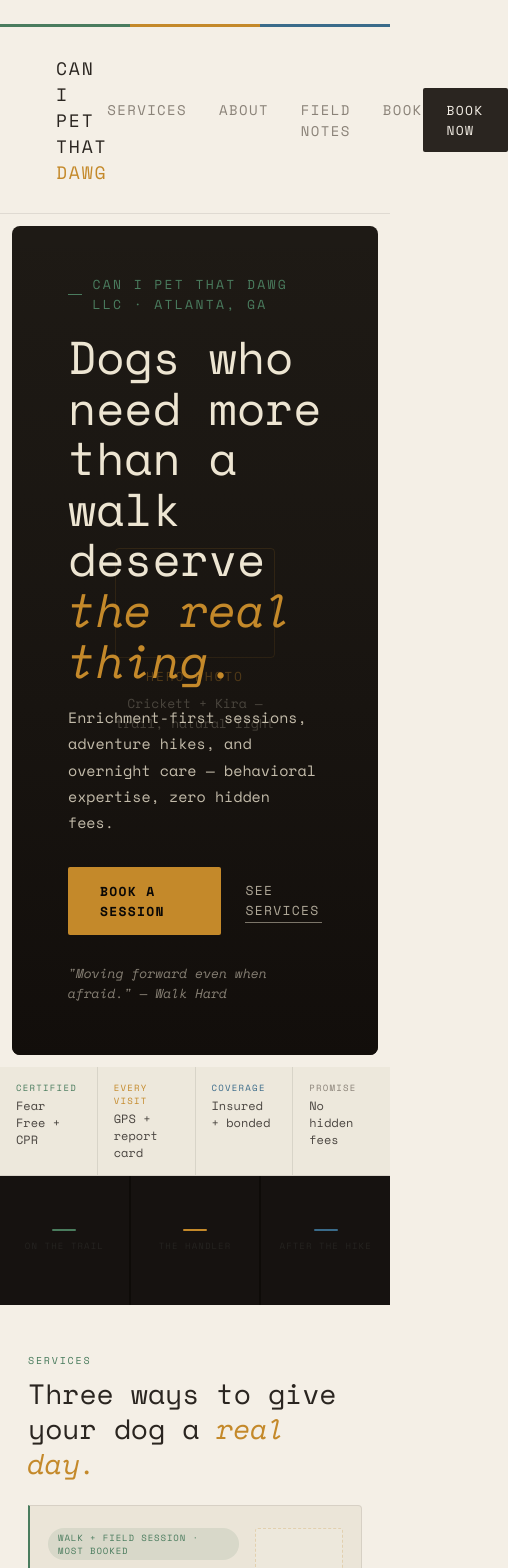
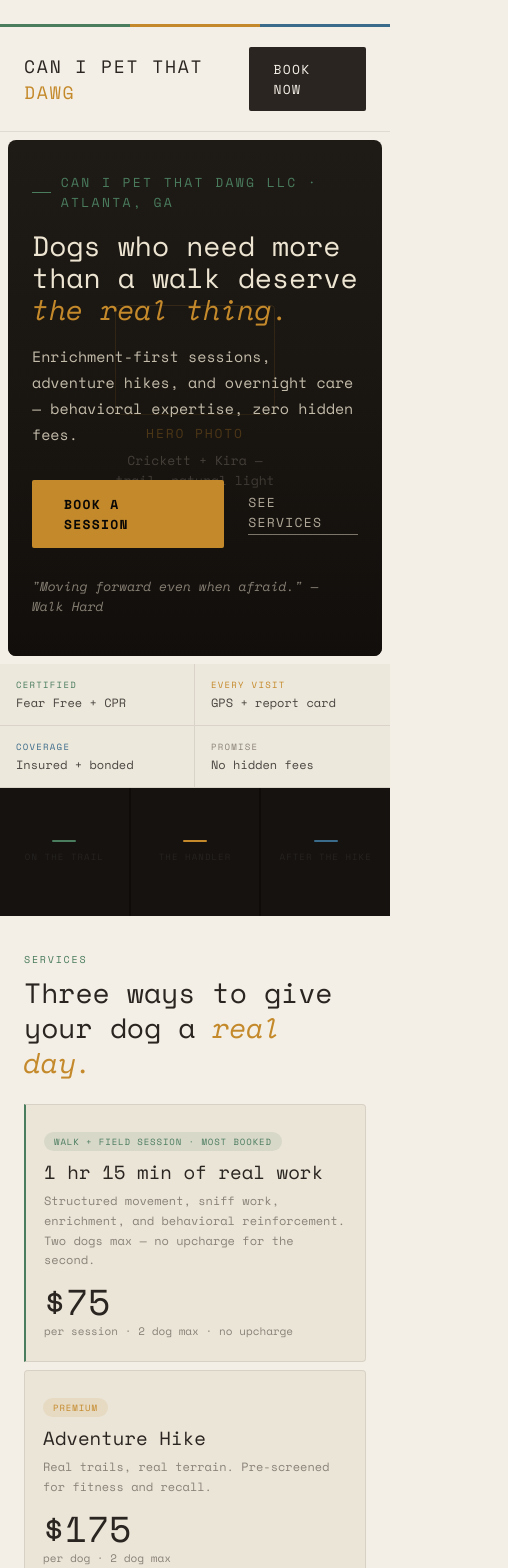
Before and after one commit to darkhorsedevloper/canipetthatdawg, a React (Vite) app: page / in a window 390 px wide. Shown: the top 1568 px of the page, 508 px wide, since content can reach past the window. Built offline with nearby package versions, Linux system fonts and the light colour scheme.

Commit message:
mobile-first responsive layout

```diff
--- a/src/components/About.jsx
+++ b/src/components/About.jsx
@@ -1,20 +1,8 @@
 export default function About() {
   return (
-    <section id="about" style={{
-      display: 'grid',
-      gridTemplateColumns: '1fr 1.3fr',
-      borderTop: '0.5px solid var(--border)',
-      borderBottom: '0.5px solid var(--border)',
-    }}>
+    <section id="about" className="about-grid">
 
-      <div style={{
-        background: 'var(--card)',
-        minHeight: '260px',
-        display: 'flex',
-        alignItems: 'center',
-        justifyContent: 'center',
-        borderRight: '0.5px solid var(--border)',
-      }}>
+      <div className="about-photo">
         <p style={{ fontSize: '9px', letterSpacing: '0.12em', textTransform: 'uppercase', color: 'rgba(196,137,42,0.4)', textAlign: 'center', padding: '0 20px', lineHeight: 1.6 }}>
           Crickett + Kira<br />golden hour portrait
         </p>
--- a/src/components/FieldNotes.jsx
+++ b/src/components/FieldNotes.jsx
@@ -6,7 +6,7 @@ const posts = [
 
 export default function FieldNotes() {
   return (
-    <section id="field-notes" style={{ padding: '48px 28px' }}>
+    <section id="field-notes" className="section-pad">
 
       <p style={{ fontSize: '10px', letterSpacing: '0.18em', textTransform: 'uppercase', color: 'var(--green)', marginBottom: '8px' }}>
         Field Notes
@@ -24,9 +24,10 @@ export default function FieldNotes() {
             display: 'flex',
             justifyContent: 'space-between',
             alignItems: 'baseline',
+            gap: '16px',
             borderBottom: i === posts.length - 1 ? '0.5px solid var(--border)' : 'none',
           }}>
-            <p style={{ fontFamily: 'var(--serif)', fontSize: '16px', color: 'var(--charcoal)', lineHeight: 1.3, maxWidth: '400px' }}>
+            <p style={{ fontFamily: 'var(--serif)', fontSize: '16px', color: 'var(--charcoal)', lineHeight: 1.3 }}>
               {p.title}
             </p>
             <span style={{ fontSize: '10px', color: 'var(--muted)', letterSpacing: '0.06em', whiteSpace: 'nowrap' }}>
--- a/src/components/Footer.jsx
+++ b/src/components/Footer.jsx
@@ -1,13 +1,6 @@
 export default function Footer() {
   return (
-    <footer style={{
-      padding: '56px 56px',
-      borderTop: '0.5px solid var(--border)',
-      display: 'flex',
-      justifyContent: 'space-between',
-      alignItems: 'flex-end',
-      background: 'var(--panel)',
-    }}>
+    <footer className="footer">
       <div>
         <p style={{ fontFamily: 'var(--serif)', fontSize: '17px', color: 'var(--muted)', letterSpacing: '0.05em' }}>
           Can I Pet That Dawg · Walk Hard
@@ -17,7 +10,7 @@ export default function Footer() {
         </p>
       </div>
 
-      <div style={{ display: 'flex', gap: '32px' }}>
+      <div className="footer-links">
         {['Instagram', 'Substack', 'Book'].map(link => (
           <a key={link} href={`#${link.toLowerCase()}`} style={{
             fontSize: '14px', letterSpacing: '0.08em',
--- a/src/components/Hero.jsx
+++ b/src/components/Hero.jsx
@@ -1,7 +1,7 @@
 export default function Hero() {
   return (
     <section style={{
-      margin: '12px',
+      margin: '8px',
       borderRadius: '8px',
       overflow: 'hidden',
       background: 'var(--hero-bg)',
@@ -12,7 +12,6 @@ export default function Hero() {
       justifyContent: 'flex-end',
     }}>
 
-      {/* Photo placeholder — swap with real img later */}
       <div style={{
         position: 'absolute', inset: 0,
         display: 'flex', flexDirection: 'column',
@@ -32,14 +31,12 @@ export default function Hero() {
         </p>
       </div>
 
-      {/* Fade overlay */}
       <div style={{
         position: 'absolute', inset: 0,
         background: 'linear-gradient(to top, rgba(18,14,11,0.99) 0%, rgba(18,14,11,0.35) 55%, transparent 100%)',
       }}/>
 
-      {/* Content */}
-      <div style={{ position: 'relative', zIndex: 1, padding: '48px 56px 52px' }}>
+      <div className="hero-content">
 
         <div style={{
           fontSize: '13px', letterSpacing: '0.18em', textTransform: 'uppercase',
@@ -50,10 +47,10 @@ export default function Hero() {
           Can I Pet That Dawg LLC · Atlanta, GA
         </div>
 
-        <h1 style={{
-          fontFamily: 'var(--serif)', fontSize: '46px',
-          fontWeight: 400, lineHeight: 1.1,
-          color: '#EDE5D2', marginBottom: '18px',
+        <h1 className="hero-title" style={{
+          fontFamily: 'var(--serif)',
+          fontWeight: 400,
+          color: '#EDE5D2',
         }}>
           Dogs who need more<br/>
           than a walk deserve<br/>
--- a/src/components/Nav.jsx
+++ b/src/components/Nav.jsx
@@ -1,18 +1,11 @@
 export default function Nav() {
   return (
-    <header style={{
-      display: 'flex',
-      alignItems: 'center',
-      justifyContent: 'space-between',
-      padding: '28px 56px',
-      borderBottom: '0.5px solid var(--border)',
-      background: 'var(--bg)',
-    }}>
+    <header className="nav-header">
       <div style={{ fontFamily: 'var(--serif)', fontSize: '18px', letterSpacing: '0.1em', textTransform: 'uppercase', color: 'var(--charcoal)' }}>
         Can I Pet That <span style={{ color: 'var(--orange)' }}>Dawg</span>
       </div>
 
-      <nav style={{ display: 'flex', gap: '32px' }}>
+      <nav className="nav-links">
         {['Services', 'About', 'Field Notes', 'Book'].map(link => (
           <a key={link} href={`#${link.toLowerCase().replace(' ', '-')}`} style={{ fontSize: '14px', letterSpacing: '0.1em', textTransform: 'uppercase', color: 'var(--muted)' }}>
             {link}
--- a/src/components/Services.jsx
+++ b/src/components/Services.jsx
@@ -31,7 +31,7 @@ const services = [
 
 export default function Services() {
   return (
-    <section id="services" style={{ padding: '48px 28px', borderBottom: '0.5px solid var(--border)' }}>
+    <section id="services" className="section-pad" style={{ borderBottom: '0.5px solid var(--border)' }}>
 
       <p style={{ fontSize: '10px', letterSpacing: '0.18em', textTransform: 'uppercase', color: 'var(--green)', marginBottom: '8px' }}>
         Services
@@ -41,19 +41,14 @@ export default function Services() {
         Three ways to give your dog a <em style={{ color: 'var(--orange)' }}>real day.</em>
       </h2>
 
-      <div style={{ display: 'grid', gridTemplateColumns: '1fr 1fr', gap: '8px', marginBottom: '12px' }}>
+      <div className="grid-2col">
         {services.map((s, i) => (
-          <div key={i} style={{
-            gridColumn: s.span ? '1 / -1' : 'auto',
+          <div key={i} className={s.span ? 'service-span' : ''} style={{
             background: 'var(--card)',
             border: `0.5px solid var(--border)`,
             borderLeft: s.accent ? `2px solid ${s.accent}` : `0.5px solid var(--border)`,
             borderRadius: s.accent ? '0 4px 4px 0' : '4px',
             padding: '22px 18px',
-            display: s.span ? 'grid' : 'block',
-            gridTemplateColumns: s.span ? '1fr auto' : 'none',
-            gap: s.span ? '16px' : 0,
-            alignItems: s.span ? 'start' : 'auto',
           }}>
             <div>
               <span style={{
@@ -70,15 +65,6 @@ export default function Services() {
               <p style={{ fontFamily: 'var(--serif)', fontSize: '36px', color: 'var(--charcoal)', lineHeight: 1 }}>{s.price}</p>
               <p style={{ fontSize: '11px', color: 'var(--muted)', marginTop: '3px' }}>{s.note}</p>
             </div>
-            {s.span && (
-              <div style={{
-                width: '88px', height: '88px', background: 'var(--panel)',
-                borderRadius: '3px', border: '0.5px dashed rgba(196,137,42,0.25)',
-                display: 'flex', alignItems: 'center', justifyContent: 'center',
-              }}>
-                <span style={{ fontSize: '8px', color: 'rgba(196,137,42,0.4)', textTransform: 'uppercase', letterSpacing: '0.08em' }}>Photo</span>
-              </div>
-            )}
           </div>
         ))}
       </div>
--- a/src/components/TrustBar.jsx
+++ b/src/components/TrustBar.jsx
@@ -7,9 +7,9 @@ const items = [
 
 export default function TrustBar() {
   return (
-    <div style={{ display: 'flex', background: 'var(--panel)', borderBottom: '0.5px solid var(--border)' }}>
+    <div className="trust-bar">
       {items.map((item, i) => (
-        <div key={i} style={{ flex: 1, padding: '14px 16px', borderRight: i < items.length - 1 ? '0.5px solid var(--border)' : 'none' }}>
+        <div key={i} className="trust-bar-item">
           <div style={{ fontSize: '9px', letterSpacing: '0.14em', textTransform: 'uppercase', color: item.color, marginBottom: '3px' }}>
             {item.label}
           </div>
--- a/src/components/Why.jsx
+++ b/src/components/Why.jsx
@@ -7,7 +7,7 @@ const items = [
 
 export default function Why() {
   return (
-    <section style={{ padding: '48px 28px', background: 'var(--panel)', borderTop: '0.5px solid var(--border)', borderBottom: '0.5px solid var(--border)' }}>
+    <section className="section-pad" style={{ background: 'var(--panel)', borderTop: '0.5px solid var(--border)', borderBottom: '0.5px solid var(--border)' }}>
 
       <p style={{ fontSize: '10px', letterSpacing: '0.18em', textTransform: 'uppercase', color: 'var(--muted)', marginBottom: '8px' }}>
         Why Can I Pet That Dawg
@@ -17,7 +17,7 @@ export default function Why() {
         The difference you can <em style={{ color: 'var(--orange)' }}>actually feel.</em>
       </h2>
 
-      <div style={{ display: 'grid', gridTemplateColumns: '1fr 1fr', gap: '28px' }}>
+      <div className="why-grid">
         {items.map((item, i) => (
           <div key={i}>
             <div style={{ width: '20px', height: '2px', borderRadius: '1px', background: item.bar, marginBottom: '12px' }} />
--- a/src/index.css
+++ b/src/index.css
@@ -40,3 +40,134 @@ a, button {
 
 a { text-decoration: none; }
 img { display: block; max-width: 100%; }
+
+/* ── Responsive Layout ── */
+
+/* Nav */
+.nav-header {
+  display: flex;
+  align-items: center;
+  justify-content: space-between;
+  padding: 20px 24px;
+  border-bottom: 0.5px solid var(--border);
+  background: var(--bg);
+}
+.nav-links { display: none; }
+
+@media (min-width: 640px) {
+  .nav-header { padding: 28px 56px; }
+  .nav-links { display: flex; gap: 32px; }
+}
+
+/* Hero */
+.hero-content {
+  position: relative;
+  z-index: 1;
+  padding: 32px 24px 40px;
+}
+.hero-title {
+  font-size: 28px;
+  line-height: 1.15;
+  margin-bottom: 16px;
+}
+
+@media (min-width: 640px) {
+  .hero-content { padding: 48px 56px 52px; }
+  .hero-title { font-size: 46px; line-height: 1.1; margin-bottom: 18px; }
+}
+
+/* Trust bar */
+.trust-bar {
+  display: flex;
+  flex-wrap: wrap;
+  background: var(--panel);
+  border-bottom: 0.5px solid var(--border);
+}
+.trust-bar-item {
+  flex: 1 1 50%;
+  padding: 14px 16px;
+  border-right: 0.5px solid var(--border);
+  border-bottom: 0.5px solid var(--border);
+  box-sizing: border-box;
+}
+.trust-bar-item:nth-child(2),
+.trust-bar-item:nth-child(4) { border-right: none; }
+.trust-bar-item:nth-child(3),
+.trust-bar-item:nth-child(4) { border-bottom: none; }
+
+@media (min-width: 640px) {
+  .trust-bar-item {
+    flex: 1 1 auto;
+    border-bottom: none;
+  }
+  .trust-bar-item:nth-child(2) { border-right: 0.5px solid var(--border); }
+  .trust-bar-item:last-child { border-right: none; }
+}
+
+/* Section padding */
+.section-pad { padding: 36px 24px; }
+
+@media (min-width: 640px) {
+  .section-pad { padding: 48px 28px; }
+}
+
+/* 2-col grids */
+.grid-2col {
+  display: grid;
+  grid-template-columns: 1fr;
+  gap: 8px;
+  margin-bottom: 12px;
+}
+.service-span { grid-column: auto; }
+
+@media (min-width: 640px) {
+  .grid-2col { grid-template-columns: 1fr 1fr; }
+  .service-span { grid-column: 1 / -1; }
+}
+
+.why-grid {
+  display: grid;
+  grid-template-columns: 1fr;
+  gap: 24px;
+}
+
+@media (min-width: 640px) {
+  .why-grid { grid-template-columns: 1fr 1fr; gap: 28px; }
+}
+
+/* About */
+.about-grid {
+  display: grid;
+  grid-template-columns: 1fr;
+  border-top: 0.5px solid var(--border);
+  border-bottom: 0.5px solid var(--border);
+}
+.about-photo {
+  background: var(--card);
+  min-height: 140px;
+  display: flex;
+  align-items: center;
+  justify-content: center;
+  border-bottom: 0.5px solid var(--border);
+}
+
+@media (min-width: 640px) {
+  .about-grid { grid-template-columns: 1fr 1.3fr; }
+  .about-photo { min-height: 260px; border-bottom: none; border-right: 0.5px solid var(--border); }
+}
+
+/* Footer */
+.footer {
+  padding: 40px 24px;
+  border-top: 0.5px solid var(--border);
+  display: flex;
+  flex-direction: column;
+  gap: 28px;
+  background: var(--panel);
+}
+.footer-links { display: flex; gap: 24px; }
+
+@media (min-width: 640px) {
+  .footer { padding: 56px; flex-direction: row; justify-content: space-between; align-items: flex-end; gap: 0; }
+  .footer-links { gap: 32px; }
+}
```
